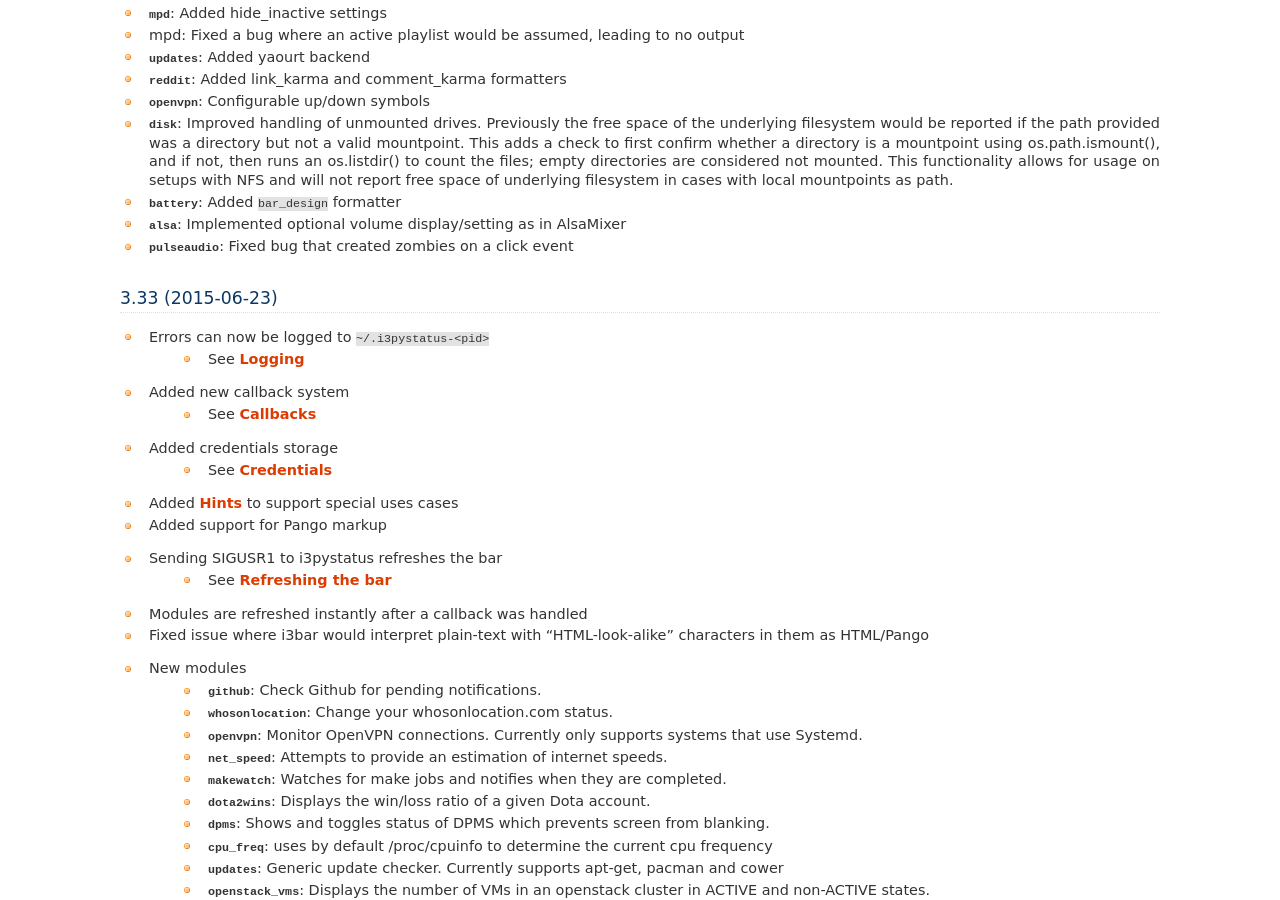
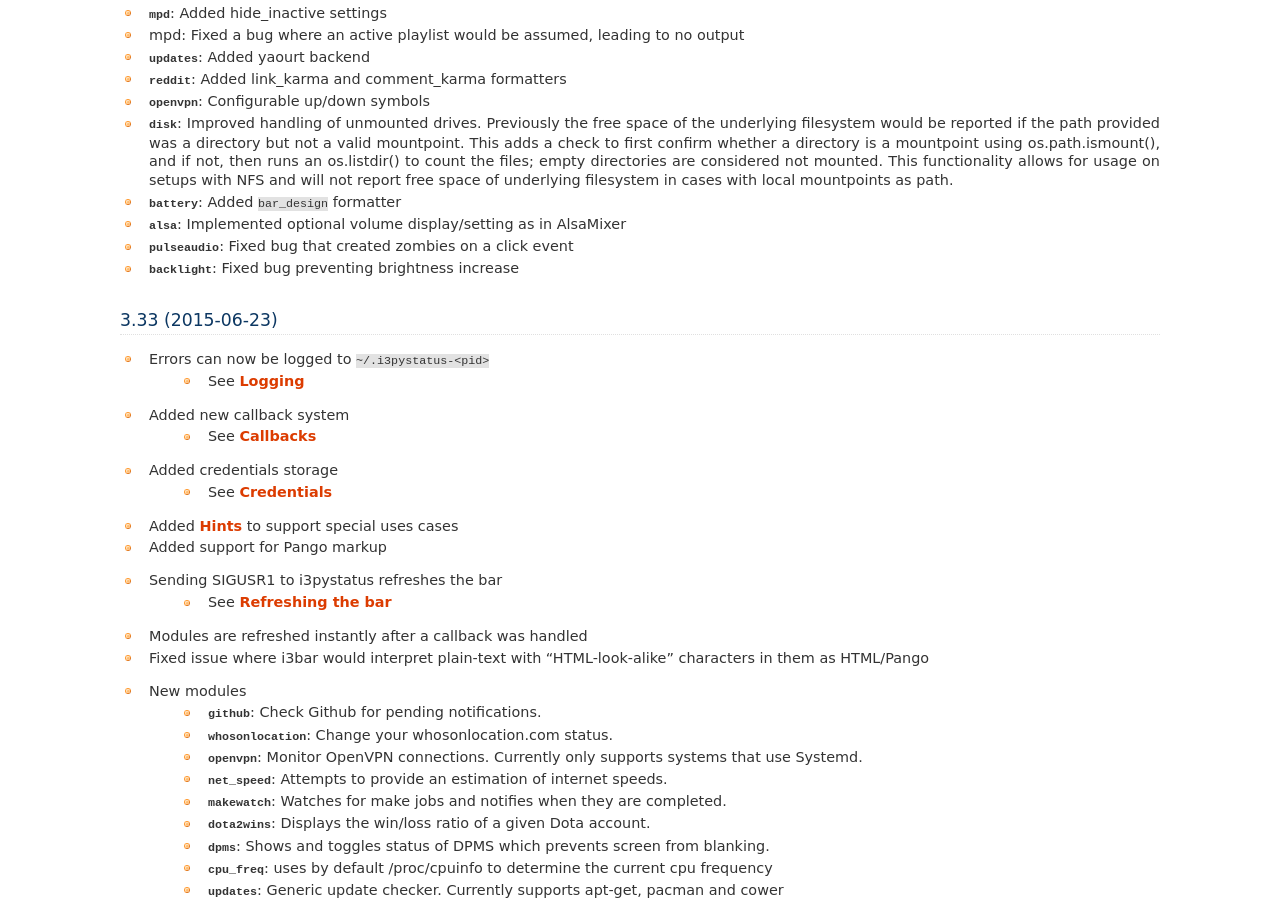
Before and after one commit to enkore/i3pystatus, a Sphinx documentation site: the page built from docs/changelog.rst, in a window 1280 px wide and 900 px high, scrolled down 751 px. Built offline with Sphinx 7.4.7, drawn with Linux system fonts in a browser that asks for light colours.

Commit message:
Updated changelog

```diff
--- a/docs/changelog.rst
+++ b/docs/changelog.rst
@@ -48,6 +48,7 @@ master branch
 * :py:mod:`.battery`: Added ``bar_design`` formatter
 * :py:mod:`.alsa`: Implemented optional volume display/setting as in AlsaMixer
 * :py:mod:`.pulseaudio`: Fixed bug that created zombies on a click event
+* :py:mod:`.backlight`: Fixed bug preventing brightness increase
 
 3.33 (2015-06-23)
 +++++++++++++++++
```
